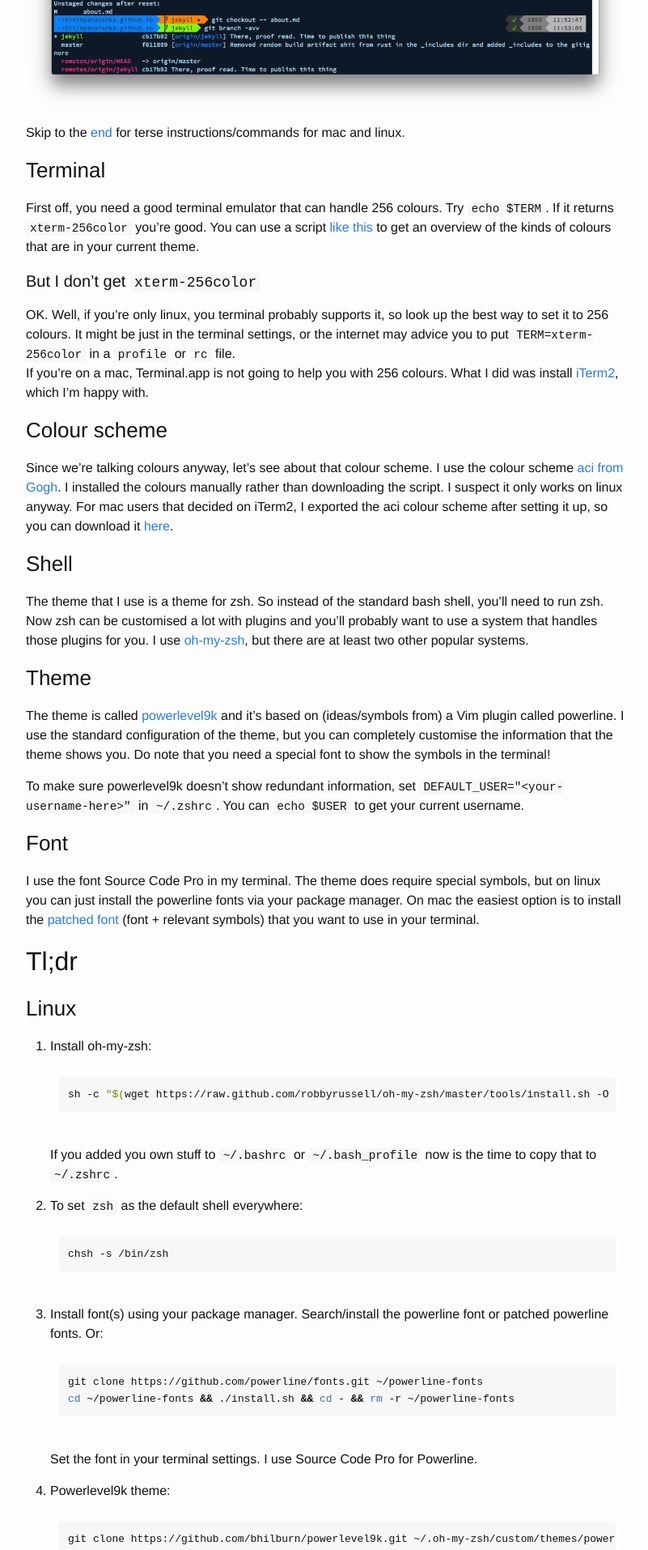
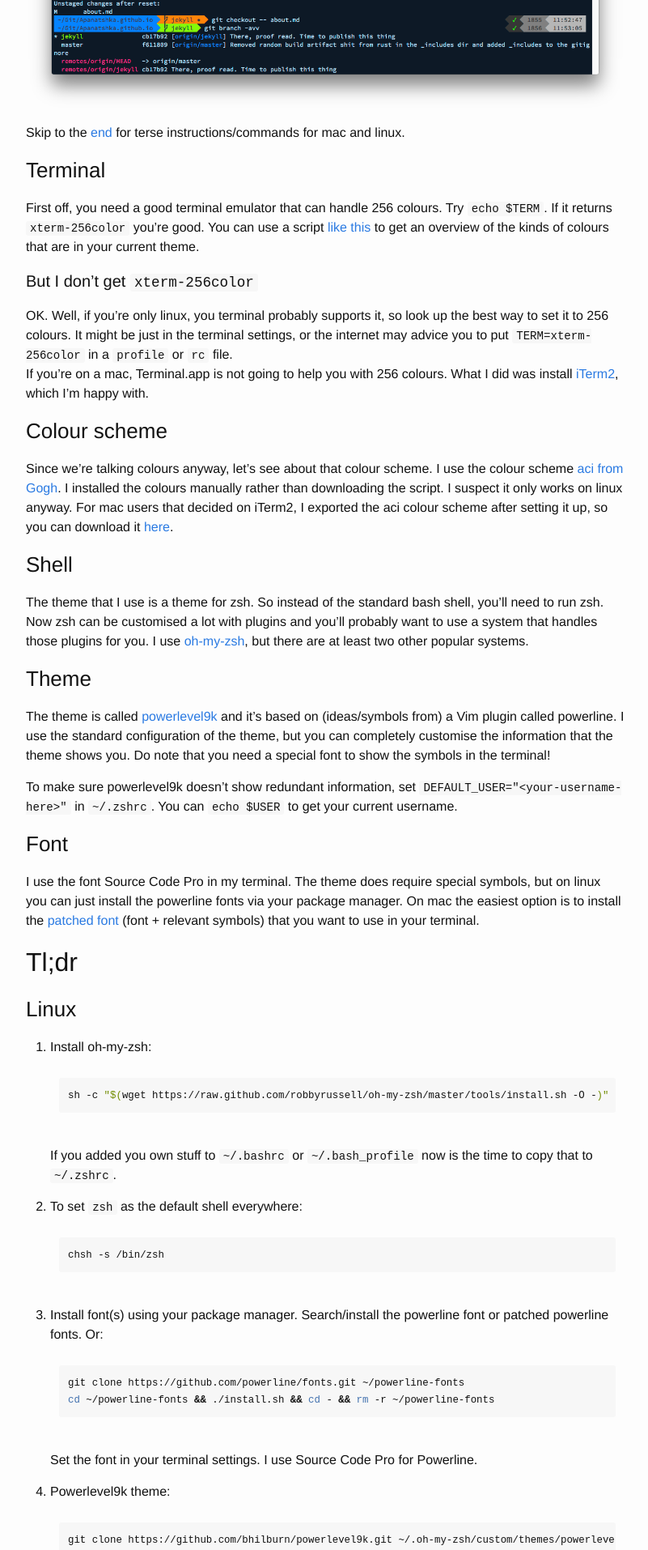
Before and after one commit to Apanatshka/Apanatshka.github.io, a Jekyll site: the page built from _posts/2016-07-23-pretty-terminal.md, in a window 1280 px wide. Shown: the part 725-2639 px from the top of the page at 81% size, without its empty margins (238-1039 px from the left). Built offline with Jekyll 4.4.1, drawn with Linux system fonts in a browser that asks for light colours.

Commit message:
Adapted code font size to fit 100 column lines without horizontal scrollbars

```diff
--- a/_sass/_base.scss
+++ b/_sass/_base.scss
@@ -138,7 +138,7 @@
  */
 pre,
 code {
-    font-size: 90%;
+    font-size: 88%;
     border: 0;
     border-radius: 3px;
     background-color: #f7f7f7;
```
